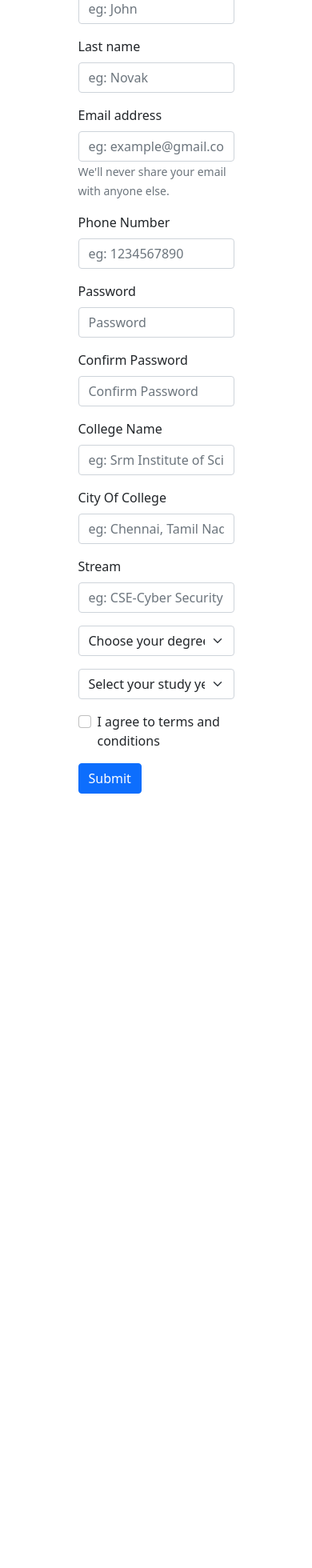
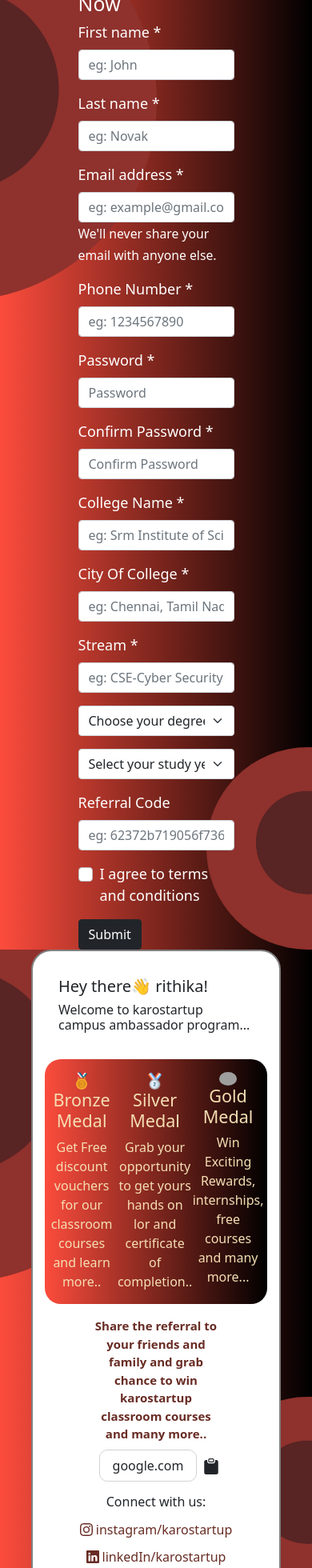
Before and after one commit to rithika0508/KaroStartUp_frontend, a React (Create React App) app: page / in a window 390 px wide. Shown: the part 40-2000 px from the top of the page at 80% size. Before the commit the page ends 1032 px from the top, so only its background shows below. Built offline with nearby package versions, Linux system fonts and the light colour scheme; grey boxes are pictures that could not be loaded.

Commit message:
Register&Level Design + Responsive

```diff
--- a/src/App.js
+++ b/src/App.js
@@ -3,7 +3,7 @@
 function App() {
   return (
     <>
-      <Register />
+      <Register/>
       <Level />
     </>
   );
--- a/src/components/LvlSystem/Levels.js
+++ b/src/components/LvlSystem/Levels.js
@@ -5,7 +5,7 @@
 const Level = () => {
   const [name, setName] = useState("rithika");
   const [lvl, setLvl] = useState(0);
-  const [levelVisibility, setLevelVisibility] = useState(false);
+  const [levelVisibility, setLevelVisibility] = useState(true);
   const [referenceUrl, setReferneceUrl] = useState("google.com");
   const [copyVisibility, setCopyVisibility] = useState(false);
 
--- a/src/components/LvlSystem/Levels.module.css
+++ b/src/components/LvlSystem/Levels.module.css
@@ -1,8 +1,9 @@
 .main {
-  width: 100vw;
-  background-color: #8f312c;
+  width: 100%;
+  background: linear-gradient(90deg, rgba(252,76,60,1) 0%, rgba(0,0,0,1) 100% ,rgba(252,76,60,1) 0%);
   position: relative;
   z-index: 1000;
+  height: 100%;
 }
 .circle1 {
   position: absolute;
@@ -41,7 +42,7 @@
   margin: auto;
   margin-top: 2rem;
   border-radius: 20px;
-  background-color: #8f312c;
+  background: linear-gradient(90deg, rgba(252,76,60,1) 0%, rgba(0,0,0,1) 100% ,rgba(252,76,60,1) 0%);
   color: wheat;
 }
 .level {
@@ -106,9 +107,50 @@
 .connectlogo {
   margin-right: 4px;
 }
-@media (max-width: 1120px) {
-  .circle1 {
-    display: none;
+@media only screen and (min-width: 481px) and (max-width:768px){
+  .circle1{
+    z-index: -1;
+    position: absolute;
+    border-radius: 100%;
+    left: -36vw;
+    top: -10vh;
+  }
+  .circle2{
+    width: 30vh;
+    position: absolute;
+    bottom: 0vh;
+    right: -20vw;
+    border-radius: 100%;
+    z-index: -1;
+  }
+  .main{
+    z-index: 1;
+    overflow-x: hidden;
+  }
+}
+@media (max-width:480px){
+  .circle1{
+    z-index: -1;
+    position: absolute;
+    border-radius: 100%;
+    left: -78vw;
+    top: -10vh;
+  }
+  .circle2{
+    width: 30vh;
+    position: absolute;
+    bottom: 0vh;
+    right: -31vw;
+    border-radius: 100%;
+    z-index: -1;
+  }
+  .main{
+    overflow-x: hidden;
+    z-index: 1;
+    height: 100%;
+  }
+  .levels__main{
+    width: 80%;
   }
 }
 /* @media(min-width: ) */
--- a/src/components/Register/Register.js
+++ b/src/components/Register/Register.js
@@ -14,55 +14,61 @@
   const [year, setYear] = useState("");
   const [degree, setDegree] = useState("");
   const [stream, setStream] = useState("");
-
+  const [referral, setReferralCode] = useState("");
   const handleRegister = (e) => {
     e.preventDefault();
   };
 
   return (
-    <div>
+    <div className={styles.register__background}>
       <Form className={styles.register__form} onSubmit={handleRegister}>
+      <h2 className={styles.headingForAnimation}>Apply & Grow Now</h2>
         <Form.Group className="mb-3">
-          <Form.Label>first name</Form.Label>
+          <img src="/circle.png" alt="circle" className={styles.circle1} />
+          <Form.Label>First name *</Form.Label>
           <Form.Control
             type="text"
             placeholder="eg: John"
             defaultValue={firstname}
+            className={styles.register__formcontrol}
             onChange={(e) => setFirstName(e.target.value)}
             required
           />
         </Form.Group>
 
         <Form.Group className="mb-3">
-          <Form.Label>Last name</Form.Label>
+          <Form.Label>Last name *</Form.Label>
           <Form.Control
             type="text"
             placeholder="eg: Novak"
             defaultValue={lastname}
+            className={styles.register__formcontrol}
             onChange={(e) => setLastName(e.target.value)}
             required
           />
         </Form.Group>
 
         <Form.Group className="mb-3" controlId="formBasicEmail">
-          <Form.Label>Email address</Form.Label>
+          <Form.Label>Email address *</Form.Label>
           <Form.Control
             type="email"
             placeholder="eg: example@gmail.com"
             defaultValue={email}
+            className={styles.register__formcontrol}
             onChange={(e) => setEmail(e.target.value)}
             required
           />
-          <Form.Text className="text-muted">
+          <Form.Text className="text-white">
             We'll never share your email with anyone else.
           </Form.Text>
         </Form.Group>
 
         <Form.Group className="mb-3">
-          <Form.Label>Phone Number</Form.Label>
+          <Form.Label>Phone Number *</Form.Label>
           <Form.Control
             type="Number"
             placeholder="eg: 1234567890"
+            className={styles.register__formcontrol}
             defaultValue={phoneNumber}
             onChange={(e) => setPhoneNumber(e.target.value)}
             required
@@ -70,67 +76,73 @@
         </Form.Group>
 
         <Form.Group className="mb-3">
-          <Form.Label>Password</Form.Label>
+          <Form.Label>Password *</Form.Label>
           <Form.Control
             type="password"
             placeholder="Password"
             defaultValue={password}
+            className={styles.register__formcontrol}
             onChange={(e) => setPassword(e.target.value)}
             required
           />
         </Form.Group>
 
         <Form.Group className="mb-3">
-          <Form.Label>Confirm Password</Form.Label>
+          <Form.Label>Confirm Password *</Form.Label>
           <Form.Control
             type="password"
             placeholder="Confirm Password"
             defaultValue={confirmPassword}
+            className={styles.register__formcontrol}
             onChange={(e) => setConfirmPassword(e.target.value)}
             required
           />
         </Form.Group>
 
         <Form.Group className="mb-3">
-          <Form.Label>College Name</Form.Label>
+          <Form.Label>College Name *</Form.Label>
           <Form.Control
             type="text"
             placeholder="eg: Srm Institute of Science and Technology"
             defaultValue={college}
+            className={styles.register__formcontrol}
             onChange={(e) => setCollege(e.target.value)}
             required
           />
         </Form.Group>
 
         <Form.Group className="mb-3">
-          <Form.Label>City Of College</Form.Label>
+          <Form.Label>City Of College *</Form.Label>
           <Form.Control
             type="text"
             placeholder="eg: Chennai, Tamil Nadu"
             defaultValue={cityOfCollege}
+            className={styles.register__formcontrol}
             onChange={(e) => setCityOfCollege(e.target.value)}
             required
           />
         </Form.Group>
 
+
         <Form.Group className="mb-3">
-          <Form.Label>Stream</Form.Label>
+          <Form.Label>Stream *</Form.Label>
           <Form.Control
             type="text"
             placeholder="eg: CSE-Cyber Security"
             defaultValue={stream}
+            className={styles.register__formcontrol}
             onChange={(e) => setStream(e.target.value)}
             required
           />
         </Form.Group>
-
+        <img src="/circle.png" alt="circle" className={styles.circle2} />
         <Form.Select
           aria-label="Default select example"
-          className={`mb-3`}
+          className={`mb-3 ${styles.register__formcontrol}`}
           onChange={(e) => setDegree(e.target.value)}
           required
         >
-          <option>Choose your degree</option>
+          <option>Choose your degree *</option>
           <option value="btech">BTech</option>
           <option value="bba">BBA</option>
           <option value="bms">BMS</option>
@@ -140,25 +152,36 @@
           <option value="bttm">BTTM</option>
           <option value="bsc">BSC</option>
         </Form.Select>
-
         <Form.Select
           aria-label="Default select example"
-          className={`mb-3`}
+          className={`mb-3 ${styles.register__formcontrol}`}
           onChange={(e) => setYear(e.target.value)}
           required
         >
-          <option>Select your study year</option>
+          <option>Select your study year  *</option>
           <option value="1">1st year</option>
           <option value="2">2nd year</option>
           <option value="3">3rd year</option>
           <option value="4">4th year</option>
         </Form.Select>
 
+        <Form.Group className="mb-3">
+          <Form.Label>Referral Code</Form.Label>
+          <Form.Control
+            type="text"
+            placeholder="eg: 62372b719056f7362d262c1e"
+            defaultValue={cityOfCollege}
+            className={styles.register__formcontrol}
+            onChange={(e) => setReferralCode(e.target.value)}
+            required
+          />
+        </Form.Group>
+
         <Form.Group className="mb-3" controlId="formBasicCheckbox">
           <Form.Check type="checkbox" label="I agree to terms and conditions" />
         </Form.Group>
 
-        <Button variant="primary" type="submit">
+        <Button variant="dark" type="submit">
           Submit
         </Button>
       </Form>
--- a/src/components/Register/Register.module.css
+++ b/src/components/Register/Register.module.css
@@ -1,4 +1,95 @@
 .register__form {
   width: 50%;
   margin: auto;
+  overflow-x: hidden;
 }
+.register__background{
+  background: linear-gradient(90deg, rgba(252,76,60,1) 0%, rgba(0,0,0,1) 100% ,rgba(252,76,60,1) 0%);
+  color: white;
+  width: 100%;
+  font-size: large;
+  position: relative;
+}
+.circle1 {
+  position: absolute;
+  border-radius: 100%;
+  left: -20vw;
+  top: -10vh;
+  z-index: 1;
+  /* z-index: 100000; */
+  /* display: none; */
+}
+
+.circle2 {
+  width: 30vh;
+  position: absolute;
+  bottom: 0vh;
+  right: 0vw;
+  background-color: rgba(88,36,36,1);
+  border-radius: 100%;
+  z-index: 1;
+}
+@media only screen and (min-width: 481px) and (max-width:768px){
+  .circle1{
+    z-index: -1;
+    position: absolute;
+    border-radius: 100%;
+    left: -36vw;
+    top: -10vh;
+  }
+  .circle2{
+    width: 30vh;
+    position: absolute;
+    bottom: 0vh;
+    right: -20vw;
+    border-radius: 100%;
+    z-index: -1;
+  }
+  .register__background{
+    z-index: 1;
+    overflow-x: hidden;
+  }
+}
+@media (max-width:480px){
+  .circle1{
+    z-index: -1;
+    position: absolute;
+    border-radius: 100%;
+    left: -78vw;
+    top: -10vh;
+  }
+  .circle2{
+    width: 30vh;
+    position: absolute;
+    bottom: 0vh;
+    right: -31vw;
+    border-radius: 100%;
+    z-index: -1;
+  }
+  .register__background{
+    z-index: 1;
+    overflow-x: hidden;
+  }
+}
+
+
+.headingForAnimation{
+  display: flex;
+  justify-content: center;
+  animation: animate 2s linear infinite alternate-reverse;
+}
+@keyframes animate {
+  from{
+    letter-spacing: 0px;
+  }
+  to{
+    letter-spacing: 2.5px;
+  }
+}
+.register__emailText{
+  color: white;
+}
+.register__formcontrol:focus{
+  border-color: white !important;
+  box-shadow: 0px 0px 8px 4px rgba(255, 255, 255, 0.75) !important;
+}
```
Also changed, not shown: 1 other file (tests, documents, lock files or other folders).
